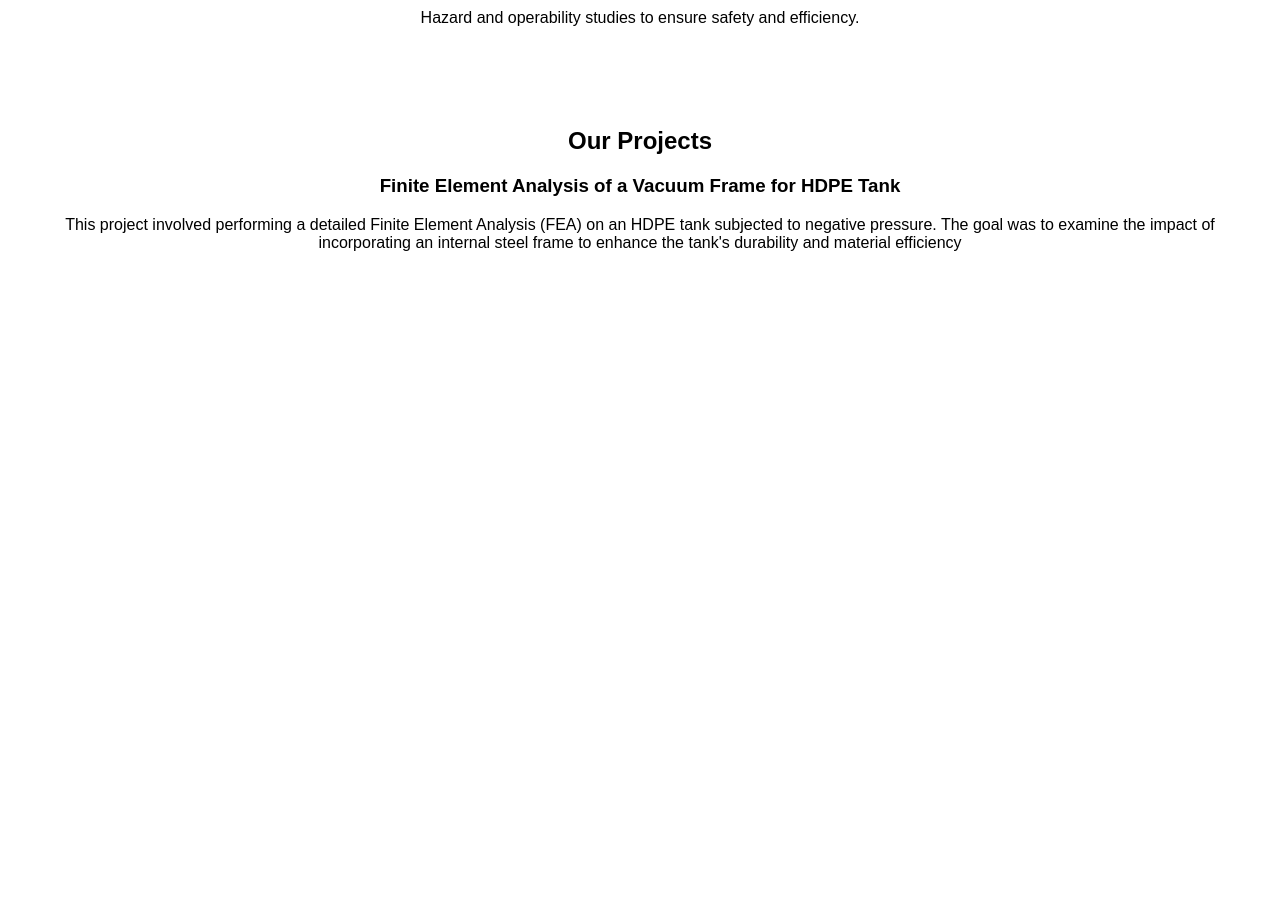
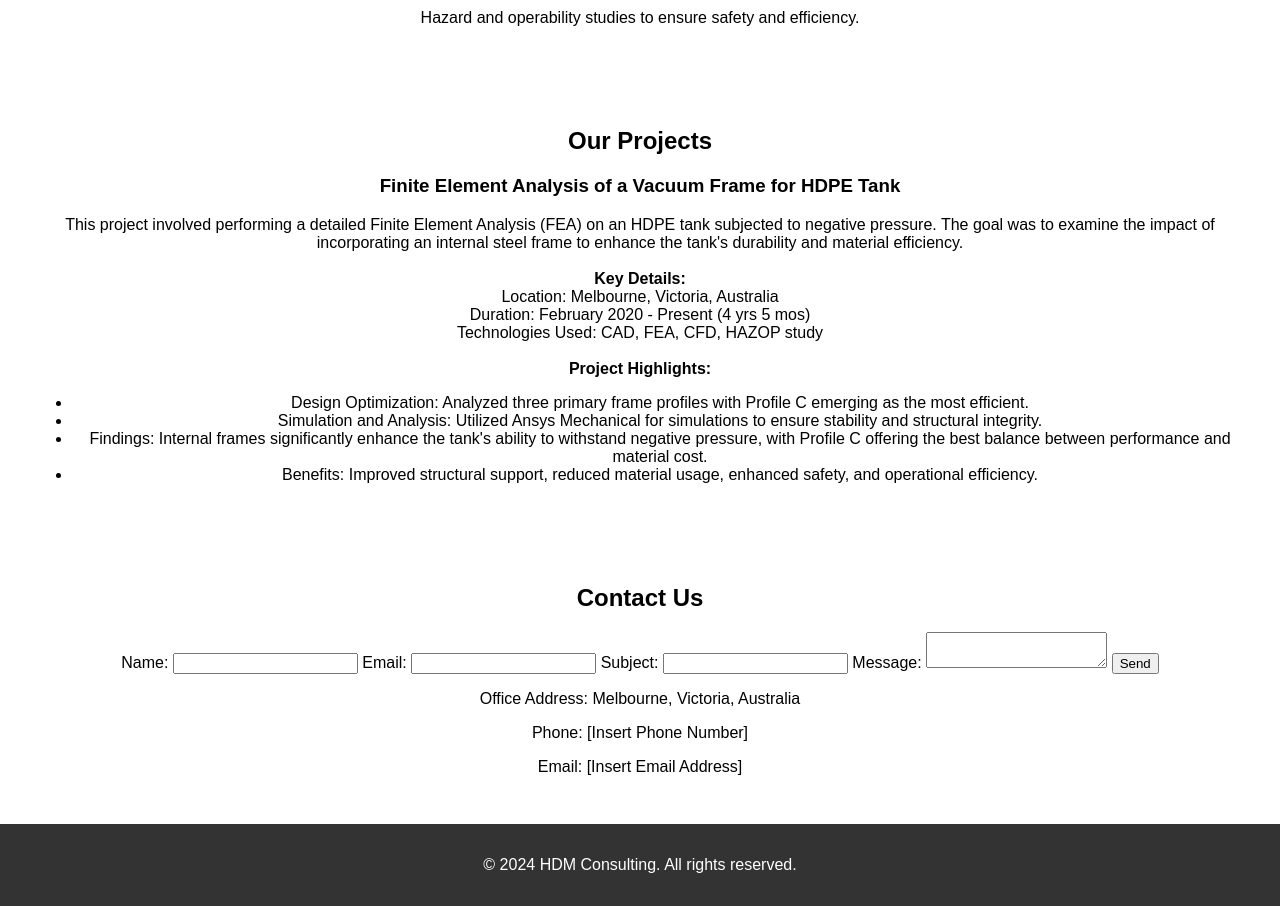
Before and after one commit to hdmconsulting/HDMConsulting, a plain HTML site: page index.html in a window 1280 px wide. Shown: the part 765-1671 px from the top of the page. Before the commit the page ends 1065 px from the top, so only its background shows below. Drawn offline with Linux system fonts and the light colour scheme.

Commit message:
Add files via upload

```diff
--- a/index.html
+++ b/index.html
@@ -15,10 +15,10 @@
                 <li><a href="about.html">About Us</a></li>
                 <li><a href="services.html">Services</a></li>
                 <li class="dropdown">
-                    <a href="projects.html" class="dropbtn">Projects</a>
+                    <a href="javascript:void(0)" class="dropbtn">Projects</a>
                     <div class="dropdown-content">
-                        <a href="projects.html">All Projects</a>
                         <a href="auscol-hdpe-tanks-fea.html">AUSCOL HDPE Tanks FEA</a>
+                        <!-- Add more project links here -->
                     </div>
                 </li>
                 <li><a href="contact.html">Contact Us</a></li>
@@ -61,4 +61,43 @@
         <div class="project">
             <h3>Finite Element Analysis of a Vacuum Frame for HDPE Tank</h3>
             <p>
-                This project involved performing a detailed Finite Element Analysis (FEA) on an HDPE tank subjected to negative pressure. The goal was to examine the impact of incorporating an internal steel frame to enhance the tank's durability and material efficiency
+                This project involved performing a detailed Finite Element Analysis (FEA) on an HDPE tank subjected to negative pressure. The goal was to examine the impact of incorporating an internal steel frame to enhance the tank's durability and material efficiency.
+                <br><br>
+                <strong>Key Details:</strong><br>
+                Location: Melbourne, Victoria, Australia<br>
+                Duration: February 2020 - Present (4 yrs 5 mos)<br>
+                Technologies Used: CAD, FEA, CFD, HAZOP study<br><br>
+                <strong>Project Highlights:</strong><br>
+                <ul>
+                    <li>Design Optimization: Analyzed three primary frame profiles with Profile C emerging as the most efficient.</li>
+                    <li>Simulation and Analysis: Utilized Ansys Mechanical for simulations to ensure stability and structural integrity.</li>
+                    <li>Findings: Internal frames significantly enhance the tank's ability to withstand negative pressure, with Profile C offering the best balance between performance and material cost.</li>
+                    <li>Benefits: Improved structural support, reduced material usage, enhanced safety, and operational efficiency.</li>
+                </ul>
+            </p>
+        </div>
+    </section>
+
+    <section class="contact-us">
+        <h2>Contact Us</h2>
+        <form action="#" method="post">
+            <label for="name">Name:</label>
+            <input type="text" id="name" name="name">
+            <label for="email">Email:</label>
+            <input type="email" id="email" name="email">
+            <label for="subject">Subject:</label>
+            <input type="text" id="subject" name="subject">
+            <label for="message">Message:</label>
+            <textarea id="message" name="message"></textarea>
+            <button type="submit">Send</button>
+        </form>
+        <p>Office Address: Melbourne, Victoria, Australia</p>
+        <p>Phone: [Insert Phone Number]</p>
+        <p>Email: [Insert Email Address]</p>
+    </section>
+
+    <footer>
+        <p>&copy; 2024 HDM Consulting. All rights reserved.</p>
+    </footer>
+</body>
+</html>
```
